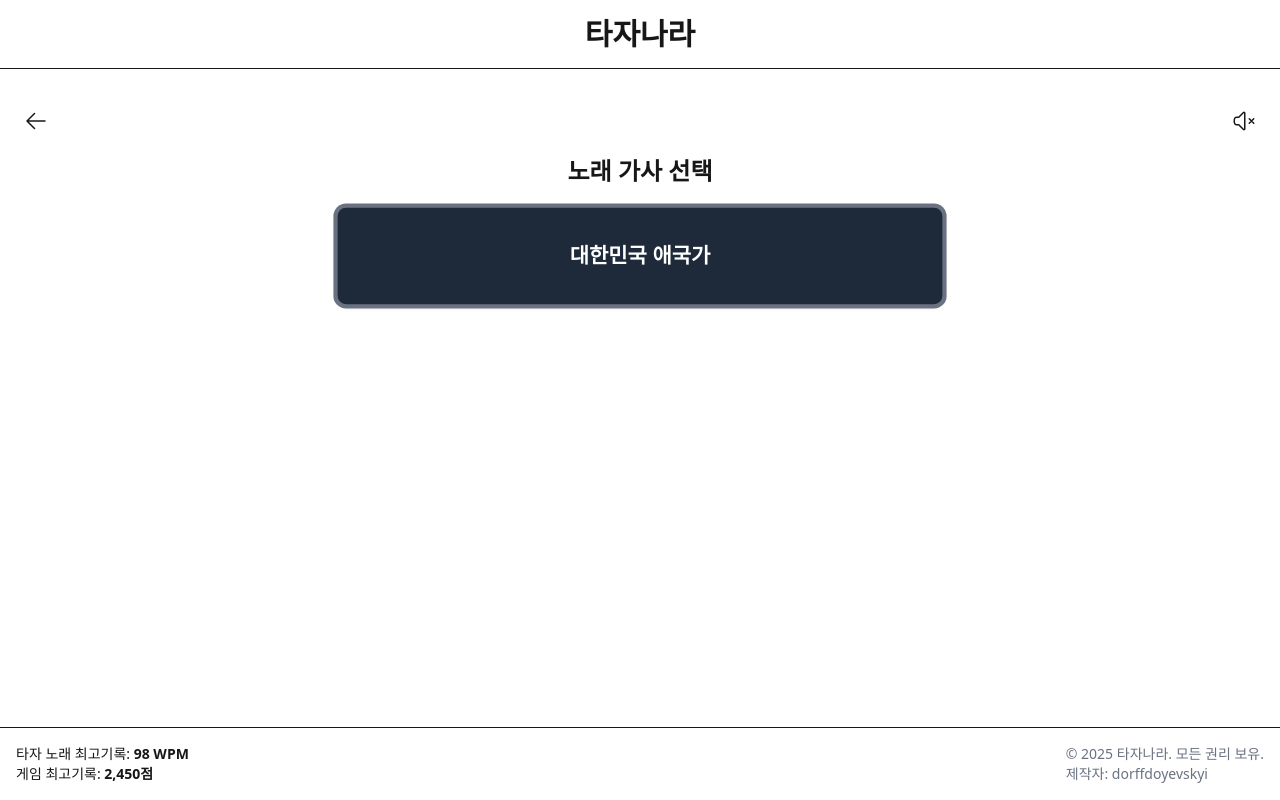
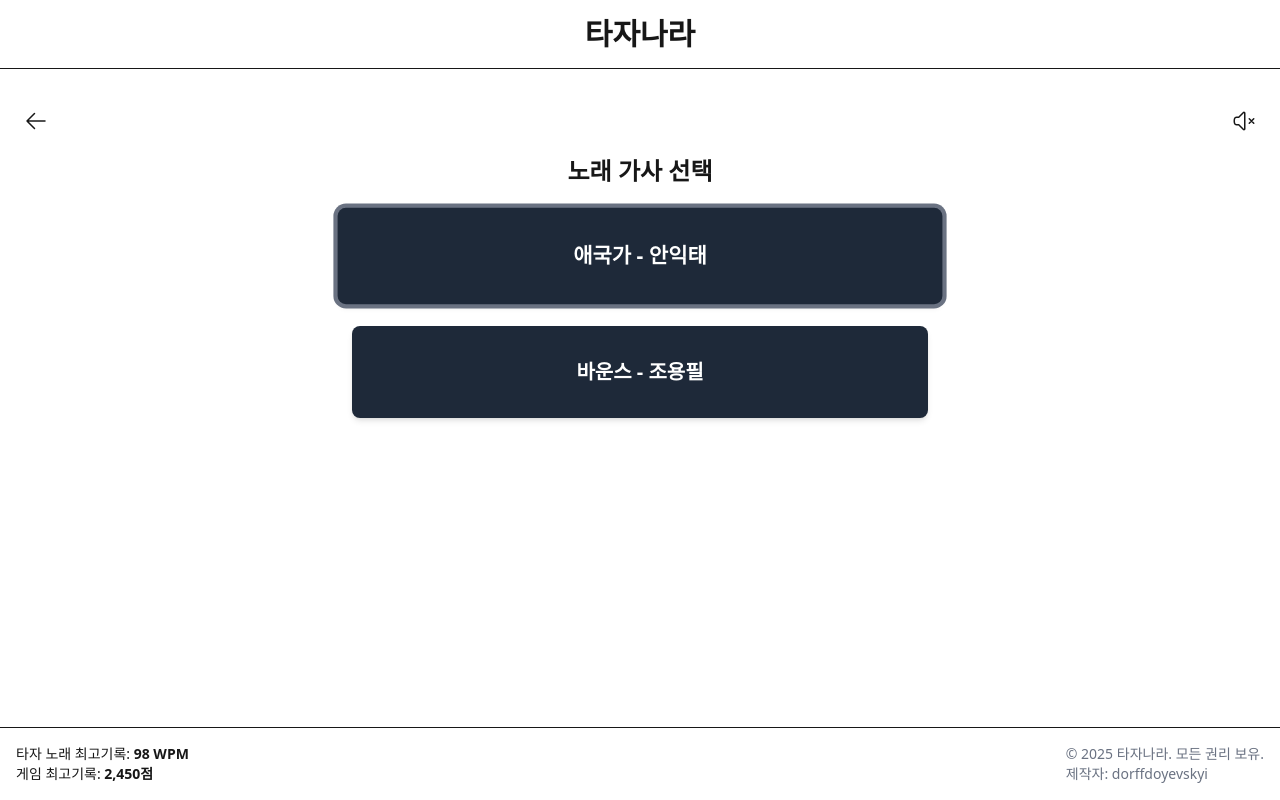
Before and after one commit to KalGookSoo/tajanara, a Next.js app: page /lyrics in a window 1280 px wide. Built offline with nearby package versions, Linux system fonts and the light colour scheme.

Commit message:
feat: 샘플 곡 추가 및 타이머 UI 추가

```diff
--- a/src/app/lyrics/[id]/page.tsx
+++ b/src/app/lyrics/[id]/page.tsx
@@ -1,42 +1,62 @@
 'use client';
 
-import { useEffect, useState, useRef } from 'react';
+import { useEffect, useRef, useState } from 'react';
+import { songItems } from '../../shared/songs';
+import { useParams } from 'next/navigation';
 
-// 대한민국 애국가 가사 샘플
-const nationalAnthemLyrics = [
-  "동해물과 백두산이 마르고 닳도록",
-  "하느님이 보우하사 우리나라 만세",
-  "무궁화 삼천리 화려강산",
-  "대한사람 대한으로 길이 보전하세",
-  "",
-  "남산 위에 저 소나무 철갑을 두른 듯",
-  "바람서리 불변함은 우리 기상일세",
-  "무궁화 삼천리 화려강산",
-  "대한사람 대한으로 길이 보전하세",
-  "",
-  "가을 하늘 공활한데 높고 구름 없이",
-  "밝은 달은 우리 가슴 일편단심일세",
-  "무궁화 삼천리 화려강산",
-  "대한사람 대한으로 길이 보전하세",
-  "",
-  "이 기상과 이 맘으로 충성을 다하여",
-  "괴로우나 즐거우나 나라 사랑하세",
-  "무궁화 삼천리 화려강산",
-  "대한사람 대한으로 길이 보전하세"
-];
+export default function LyricsPracticePage() {
+  // useParams를 사용하여 라우트 매개변수 가져오기
+  const params = useParams();
+  // ID를 숫자로 변환하고 해당 노래 찾기
+  const songId = parseInt(params.id as string, 10);
+  const song = songItems.find((item) => item.id === songId) || songItems[0];
 
-export default function LyricsPracticePage({ params }: { params: { id: string } }) {
   const [currentLineIndex, setCurrentLineIndex] = useState(0);
   const [userInput, setUserInput] = useState('');
   const [isCorrect, setIsCorrect] = useState(true);
   const inputRef = useRef<HTMLInputElement>(null);
 
-  // 컴포넌트가 마운트될 때 입력 필드에 포커스
+  // 타이핑 속도 측정을 위한 상태
+  const [startTime, setStartTime] = useState<number | null>(null);
+  const [elapsedTime, setElapsedTime] = useState(0);
+  const [typedChars, setTypedChars] = useState(0);
+  const [wpm, setWpm] = useState(0);
+  const timerRef = useRef<NodeJS.Timeout | null>(null);
+
+  // 컴포넌트가 마운트될 때 입력 필드에 포커스 및 타이머 시작
   useEffect(() => {
     if (inputRef.current) {
       inputRef.current.focus();
     }
+
+    // 타이머 시작
+    setStartTime(Date.now());
+    timerRef.current = setInterval(() => {
+      setElapsedTime((prev) => prev + 1);
+    }, 1000);
+
+    // 컴포넌트 언마운트 시 타이머 정리
+    return () => {
+      if (timerRef.current) {
+        clearInterval(timerRef.current);
+      }
+    };
   }, []);
+
+  // 키보드 이벤트 처리 (Enter로 다음 줄로 이동)
+  useEffect(() => {
+    const handleKeyDown = (e: KeyboardEvent) => {
+      if (e.key === 'Enter' && userInput.length > 0) {
+        e.preventDefault();
+        // 다음 줄로 이동
+        setCurrentLineIndex((prev) => (prev < song.lyrics.length - 1 ? prev + 1 : prev));
+        setUserInput('');
+      }
+    };
+
+    window.addEventListener('keydown', handleKeyDown);
+    return () => window.removeEventListener('keydown', handleKeyDown);
+  }, [userInput, song.lyrics.length]);
 
   // 입력 변경 처리
   const handleInputChange = (e: React.ChangeEvent<HTMLInputElement>) => {
@@ -44,13 +64,22 @@ export default function LyricsPracticePage({ params }: { params: { id: string }
     setUserInput(input);
 
     // 입력이 현재 줄과 일치하는지 확인
-    const currentLine = nationalAnthemLyrics[currentLineIndex];
-    setIsCorrect(currentLine.startsWith(input));
+    const currentLine = song.lyrics[currentLineIndex];
 
-    // 입력이 현재 줄과 완전히 일치하면 다음 줄로 이동
-    if (input === currentLine) {
-      setCurrentLineIndex(prev => (prev < nationalAnthemLyrics.length - 1 ? prev + 1 : prev));
-      setUserInput('');
+    // 입력한 부분이 현재 줄의 시작 부분과 일치하는지 확인
+    const isInputCorrect = currentLine.startsWith(input);
+    setIsCorrect(isInputCorrect);
+
+    // 타이핑된 문자 수 업데이트
+    setTypedChars((prev) => prev + 1);
+
+    // WPM 계산 (1분당 평균 단어 수, 단어는 평균 5자로 가정)
+    if (elapsedTime > 0) {
+      // 분당 타자 수 = (총 타자 수 / 경과 시간(초)) * 60
+      const charsPerMinute = (typedChars / elapsedTime) * 60;
+      // WPM = 분당 타자 수 / 5 (평균 단어 길이)
+      const calculatedWpm = Math.round(charsPerMinute / 5);
+      setWpm(calculatedWpm);
     }
   };
 
@@ -61,15 +90,15 @@ export default function LyricsPracticePage({ params }: { params: { id: string }
     const halfNumLines = Math.floor(numLinesToShow / 2);
 
     for (let i = currentLineIndex - halfNumLines; i <= currentLineIndex + halfNumLines; i++) {
-      if (i >= 0 && i < nationalAnthemLyrics.length) {
+      if (i >= 0 && i < song.lyrics.length) {
         visibleLines.push({
-          text: nationalAnthemLyrics[i],
+          text: song.lyrics[i],
           index: i
         });
       } else {
         // 패딩을 위한 빈 줄 추가
         visibleLines.push({
-          text: "",
+          text: '',
           index: i
         });
       }
@@ -78,10 +107,31 @@ export default function LyricsPracticePage({ params }: { params: { id: string }
     return visibleLines;
   };
 
+  // 시간 형식 변환 함수 (초 -> MM:SS)
+  const formatTime = (seconds: number): string => {
+    const mins = Math.floor(seconds / 60);
+    const secs = seconds % 60;
+    return `${mins.toString().padStart(2, '0')}:${secs.toString().padStart(2, '0')}`;
+  };
+
   return (
     <div className="flex flex-col items-center justify-between min-h-[calc(100vh-200px)]">
       <div className="w-full max-w-2xl">
-        <h2 className="text-2xl font-bold mb-6 text-center">대한민국 애국가</h2>
+        <div className="flex justify-between items-center mb-6">
+          <h2 className="text-2xl font-bold text-center">
+            {song.title} - {song.artist}
+          </h2>
+          <div className="flex items-center space-x-4">
+            <div className="bg-gray-100 dark:bg-gray-800 px-3 py-1 rounded-lg">
+              <span className="text-sm text-gray-500">시간:</span>
+              <span className="ml-2 font-medium">{formatTime(elapsedTime)}</span>
+            </div>
+            <div className="bg-gray-100 dark:bg-gray-800 px-3 py-1 rounded-lg">
+              <span className="text-sm text-gray-500">WPM:</span>
+              <span className="ml-2 font-medium">{wpm}</span>
+            </div>
+          </div>
+        </div>
 
         {/* 슬라이딩 가사 디스플레이 (아이폰 시간 선택기와 유사) */}
         <div className="relative w-full h-60 overflow-hidden mb-8 border rounded-lg flex items-center justify-center">
@@ -94,9 +144,7 @@ export default function LyricsPracticePage({ params }: { params: { id: string }
                 <div
                   key={index}
                   className={`w-full h-12 flex items-center justify-center transition-all duration-300 text-center ${
-                    isCurrent
-                      ? 'font-bold text-lg bg-gray-100 dark:bg-gray-800'
-                      : 'text-gray-500 text-base'
+                    isCurrent ? 'font-bold text-lg bg-gray-100 dark:bg-gray-800' : 'text-gray-500 text-base'
                   }`}
                   style={{
                     transform: `translateY(${position * 48}px)`,
@@ -118,7 +166,7 @@ export default function LyricsPracticePage({ params }: { params: { id: string }
       <div className="w-full max-w-2xl mt-auto">
         <div className="bg-gray-100 dark:bg-gray-800 p-6 rounded-lg">
           <p className="mb-2 text-sm text-gray-500">현재 줄:</p>
-          <p className="mb-4 font-medium">{nationalAnthemLyrics[currentLineIndex]}</p>
+          <p className="mb-4 font-medium">{song.lyrics[currentLineIndex]}</p>
 
           <input
             ref={inputRef}
@@ -132,9 +180,7 @@ export default function LyricsPracticePage({ params }: { params: { id: string }
           />
 
           <p className="mt-2 text-sm text-gray-500">
-            {isCorrect
-              ? '올바르게 입력하고 있습니다.'
-              : '입력이 일치하지 않습니다. 다시 시도하세요.'}
+            {isCorrect ? '올바르게 입력하고 있습니다.' : '입력이 일치하지 않습니다. 다시 시도하세요.'}
           </p>
         </div>
       </div>
--- a/src/app/lyrics/page.tsx
+++ b/src/app/lyrics/page.tsx
@@ -1,12 +1,8 @@
 'use client';
 
 import { useRouter } from 'next/navigation';
-import { useEffect, useState, useRef } from 'react';
-
-// 노래 목록 샘플 - 현재는 대한민국 애국가만 포함
-const songItems = [
-  { name: '대한민국 애국가', id: 'national-anthem' }
-];
+import { useEffect, useRef, useState } from 'react';
+import { songItems } from '../shared/songs';
 
 export default function LyricsPage() {
   const router = useRouter();
@@ -19,11 +15,11 @@ export default function LyricsPage() {
       switch (e.key) {
         case 'ArrowUp':
           e.preventDefault();
-          setActiveIndex(prev => (prev > 0 ? prev - 1 : songItems.length - 1));
+          setActiveIndex((prev) => (prev > 0 ? prev - 1 : songItems.length - 1));
           break;
         case 'ArrowDown':
           e.preventDefault();
-          setActiveIndex(prev => (prev < songItems.length - 1 ? prev + 1 : 0));
+          setActiveIndex((prev) => (prev < songItems.length - 1 ? prev + 1 : 0));
           break;
         case 'Enter':
           e.preventDefault();
@@ -53,7 +49,7 @@ export default function LyricsPage() {
         {songItems.map((item, index) => (
           <div
             key={index}
-            ref={el => songRefs.current[index] = el}
+            ref={(el) => (songRefs.current[index] = el)}
             className={`bg-gray-800 hover:bg-gray-900 text-white text-xl font-bold p-8 rounded-lg shadow-md transition-all transform hover:scale-105 focus:ring-4 focus:ring-gray-500 focus:outline-none cursor-pointer ${
               activeIndex === index ? 'ring-4 ring-gray-500 scale-105' : ''
             }`}
@@ -67,7 +63,7 @@ export default function LyricsPage() {
               }
             }}
           >
-            {item.name}
+            {item.title} - {item.artist}
           </div>
         ))}
       </div>
--- /dev/null
+++ b/src/app/shared/songs.ts
@@ -0,0 +1,68 @@
+// Song interface definition
+export interface Song {
+  id: number;
+  title: string;
+  artist: string;
+  lyrics: string[];
+}
+
+// Song list sample
+export const songItems: Song[] = [
+  {
+    id: 1,
+    title: '애국가',
+    artist: '안익태',
+    lyrics: [
+      '동해물과 백두산이 마르고 닳도록',
+      '하느님이 보우하사 우리나라 만세',
+      '무궁화 삼천리 화려강산',
+      '대한사람 대한으로 길이 보전하세',
+      '남산 위에 저 소나무 철갑을 두른 듯',
+      '바람서리 불변함은 우리 기상일세',
+      '무궁화 삼천리 화려강산',
+      '대한사람 대한으로 길이 보전하세',
+      '가을 하늘 공활한데 높고 구름 없이',
+      '밝은 달은 우리 가슴 일편단심일세',
+      '무궁화 삼천리 화려강산',
+      '대한사람 대한으로 길이 보전하세',
+      '이 기상과 이 맘으로 충성을 다하여',
+      '괴로우나 즐거우나 나라 사랑하세',
+      '무궁화 삼천리 화려강산',
+      '대한사람 대한으로 길이 보전하세'
+    ]
+  },
+  {
+    id: 2,
+    title: '바운스',
+    artist: '조용필',
+    lyrics: [
+      '그대가 돌아서면 두 눈이 마주칠까',
+      '심장이 바운스 바운스 두근대',
+      '들릴까봐 겁나',
+      '한참을 망설이다 용기를 내',
+      '밤새워 준비한 순애보 고백해도 될까',
+      '처음 본 순간부터 네 모습이',
+      '내 가슴 울렁이게 만들었어',
+      '베이비 유어 마이 트램폴린',
+      '유 메이크 미 바운스 바운스',
+      '수많은 인연과 바꾼 너인 걸',
+      '사랑이 남긴 상처들도 감싸줄게',
+      '어쩌면 우린 벌써 알고 있어',
+      '그토록 찾아 헤맨 사랑의 꿈',
+      '외롭게만 하는 걸',
+      '유 메이크 미 바운스 유 메이크 미 바운스',
+      '바운스 바운스',
+      '망설여져 나 혼자만의 감정일까',
+      '내가 잘못 생각한거라면',
+      '어떡하지 눈물이나',
+      '별처럼 반짝이는 눈망울도',
+      '수줍어 달콤하던 네 입술도',
+      '내겐 꿈만 같은 걸',
+      '유 메이크 미 바운스',
+      '어쩌면 우린 벌써 알고 있어',
+      '그토록 찾아 헤맨 사랑의 꿈',
+      '외롭게만 하는걸 어쩌면 우린 벌써',
+      '유 메이크 미 유 메이크 미'
+    ]
+  }
+];
```
Also changed, not shown: src/app/components/Footer.tsx (+6 -2 lines), src/app/components/MuteButton.tsx (+2 -6 lines), src/app/context/AudioContext.tsx (+3 -7 lines), src/app/info/page.tsx (+5 -5 lines), src/app/page.tsx (+6 -7 lines), src/app/components/BackButton.tsx (line endings or trailing spaces), src/app/components/Header.tsx (line endings or trailing spaces), src/app/components/KeyboardSoundEffect.tsx (line endings or trailing spaces).
